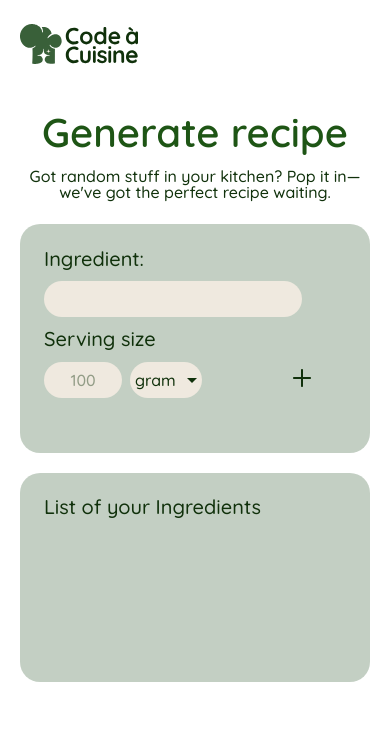
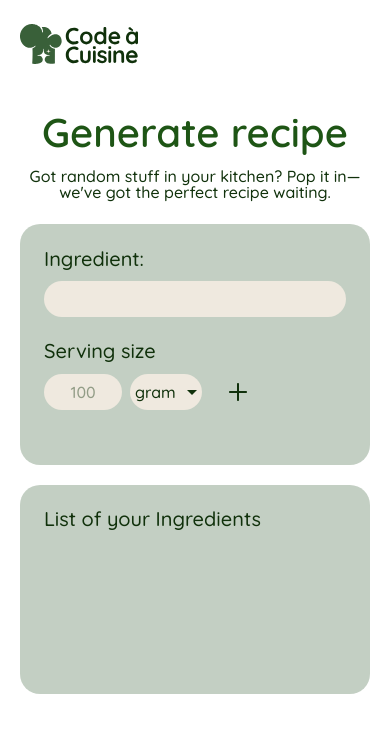
Before and after one commit to FatihYalcin42/code-cuisine, an Angular app: page /generate-recipe in a window 390 px wide. Shown: the top 732 px of the page. Built offline with nearby package versions, Linux system fonts and the light colour scheme.

Commit message:
fix: prevent the mobile ingredient input from overflowing its container

```diff
--- a/src/app/pages/generate-recipe-page/generate-recipe-page.scss
+++ b/src/app/pages/generate-recipe-page/generate-recipe-page.scss
@@ -169,6 +169,7 @@
   position: relative;
   flex: 0 0 auto;
   width: 300px;
+  min-width: 0;
 }
 
 .ingredient-label {
@@ -201,6 +202,8 @@
   width: 100%;
   height: 36px;
   padding: 0 14px;
+  box-sizing: border-box;
+  min-width: 0;
   border: 0;
   border-radius: 999px;
   background: rgb(250 240 230 / 80%);
@@ -638,6 +641,7 @@
   .ingredient-panel {
     min-height: auto;
     display: grid;
+    grid-template-columns: max-content max-content 1fr;
     gap: 12px;
   }
 
@@ -648,37 +652,45 @@
 
   .ingredient-label {
     grid-row: 1;
+    grid-column: 1 / -1;
   }
 
   .ingredient-input-shell {
     grid-row: 2;
+    grid-column: 1 / -1;
     width: 100%;
   }
 
+  .ingredient-suggestions {
+    grid-row: 3;
+    grid-column: 1 / -1;
+  }
+
   .serving-size {
-    grid-row: 3;
+    grid-row: 4;
+    margin-left: 0;
+    grid-column: 1 / -1;
     width: auto;
-    margin-left: 0;
   }
 
   .serving-size-controls {
-    grid-row: 4;
+    grid-row: 5;
+    grid-column: 1;
     margin-left: 0;
     justify-self: start;
   }
 
   .ingredient-add {
-    grid-row: 4;
+    grid-row: 5;
+    grid-column: 2;
     justify-self: start;
-    margin-left: 0;
+    align-self: center;
+    margin-left: 8px;
   }
 
   .ingredient-feedback {
-    grid-row: 5;
-  }
-
-  .ingredient-suggestions {
     grid-row: 6;
+    grid-column: 1 / -1;
   }
 
   .ingredient-input {
```
